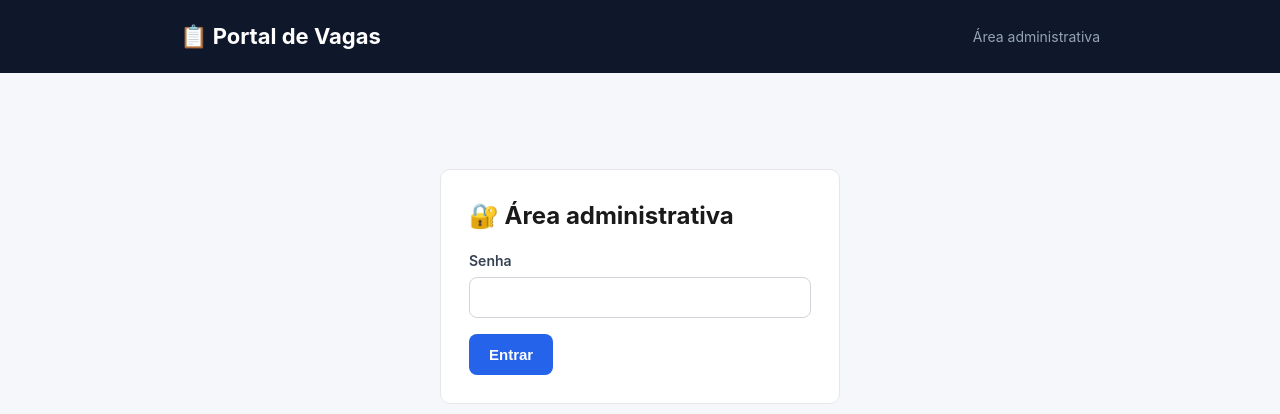
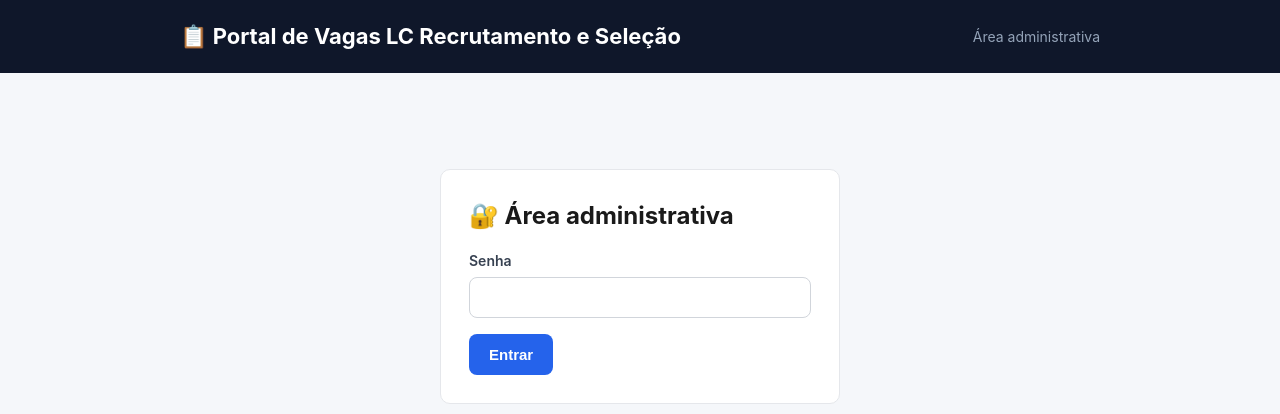
Before and after one commit to ChristopherVital/portal-vagas, a Next.js app: page /admin in a window 1280 px wide. Shown: the top 414 px of the page. Built offline with nearby package versions, Linux system fonts and the light colour scheme.

Commit message:
Atualiza nome do site e adiciona botão voltar no admin

```diff
--- a/app/admin/page.js
+++ b/app/admin/page.js
@@ -177,7 +177,12 @@ export default function Admin() {
     <main className="container">
       <div className="admin-bar">
         <h2>Painel administrativo</h2>
-        <button className="btn btn-secondary" onClick={() => setLogado(false)}>Sair</button>
+        <div style={{ display: 'flex', gap: 8 }}>
+          <a href="/" className="btn btn-secondary" style={{ textDecoration: 'none' }}>
+            🏠 Voltar para o site
+          </a>
+          <button className="btn btn-secondary" onClick={() => setLogado(false)}>Sair</button>
+        </div>
       </div>
 
       <div style={{ display: 'flex', gap: 8, marginBottom: 20 }}>
--- a/app/layout.js
+++ b/app/layout.js
@@ -1,8 +1,8 @@
 import './globals.css';
 
 export const metadata = {
-  title: 'Vagas de Emprego',
-  description: 'Encontre vagas e candidate-se enviando seu currículo',
+  title: 'Portal de Vagas LC Recrutamento e Seleção',
+  description: 'Encontre vagas e candidate-se enviando seu currículo - LC Recrutamento e Seleção',
 };
 
 export default function RootLayout({ children }) {
@@ -11,7 +11,7 @@ export default function RootLayout({ children }) {
       <body>
         <header className="site-header">
           <div className="container">
-            <h1>📋 Portal de Vagas</h1>
+            <h1>📋 Portal de Vagas LC Recrutamento e Seleção</h1>
             <a className="admin-link" href="/admin">Área administrativa</a>
           </div>
         </header>
```
